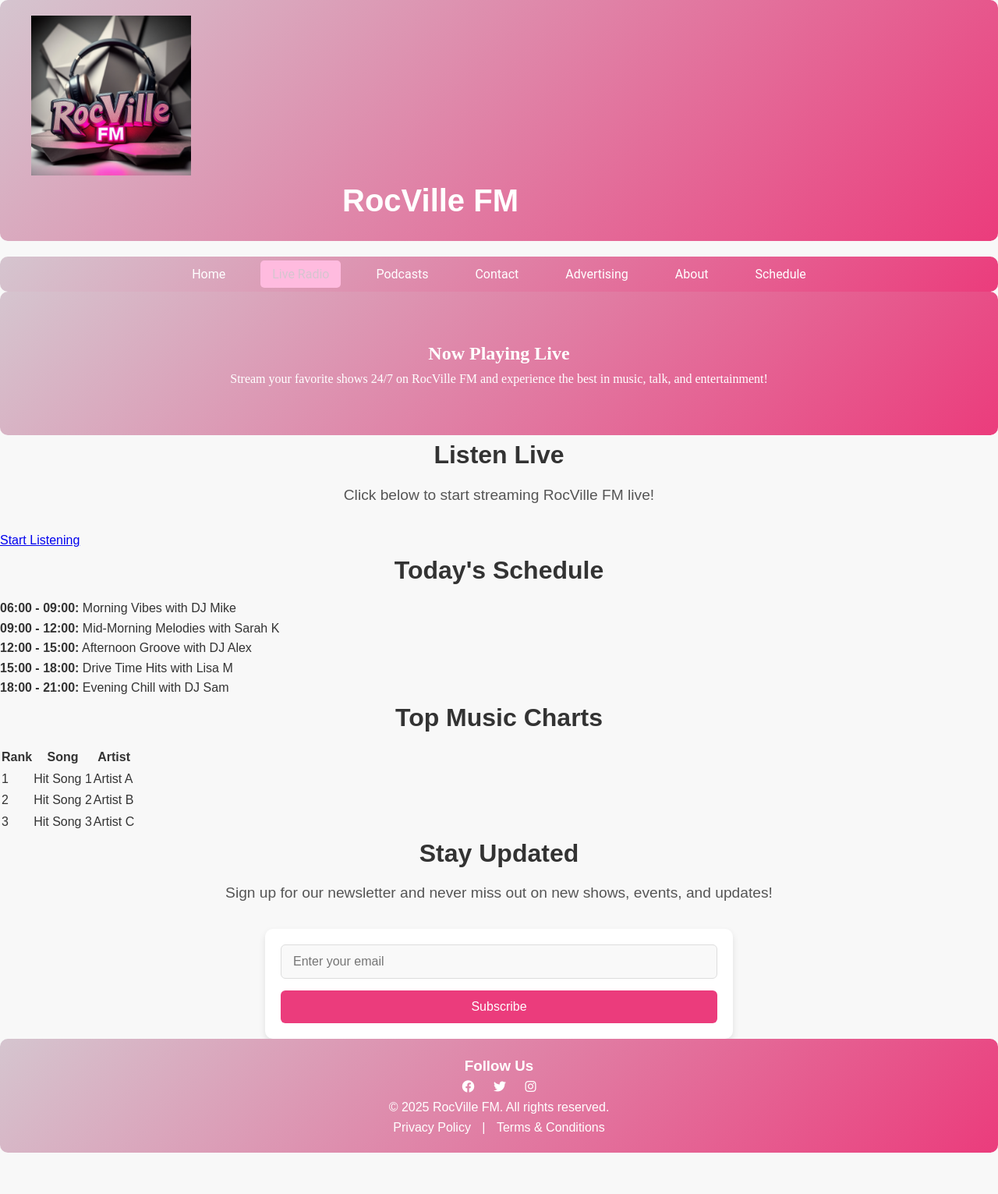
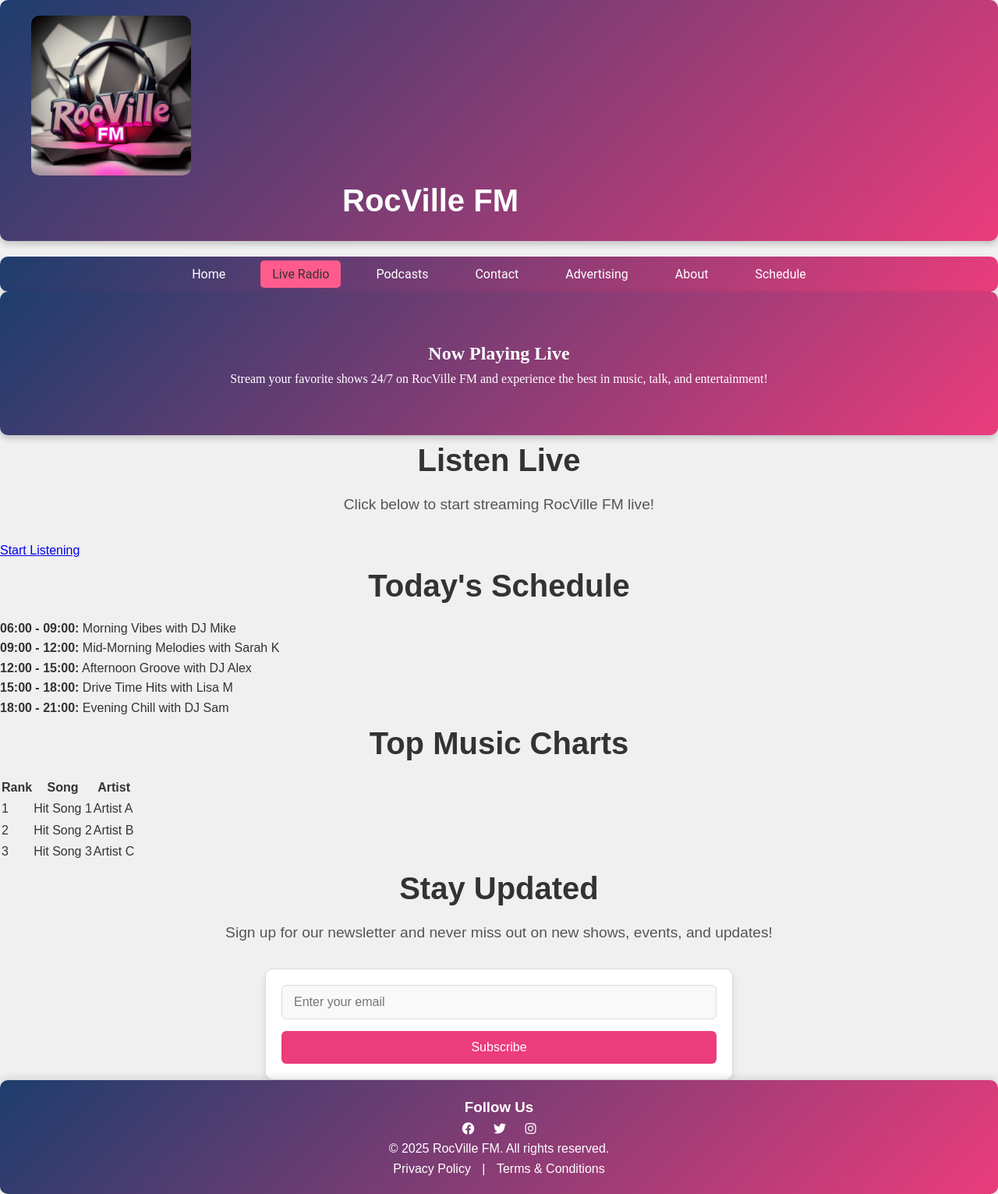
Before and after one commit to Giantmagwara2/RocVille-FM, a PHP site: page / in a window 1280 px wide. Shown: the whole page at 78% size. Before the commit the page ends 1478 px from the top, so only its background shows below. Run offline with PHP 8.4, Linux system fonts and the light colour scheme.

Commit message:
styles.css

```diff
--- a/styles.css
+++ b/styles.css
@@ -8,8 +8,9 @@
 body {
     font-family: 'Poppins', sans-serif;
     line-height: 1.6;
-    background-color: #f8f8f8;
+    background-color: #f0f0f0; /* Lighter grey for a more neutral background */
     color: #333;
+    font-size: 16px; /* Base font size for better responsiveness */
 }
 
 /* Header */
@@ -18,17 +19,18 @@ header {
     align-items: center;
     justify-content: space-between;
     padding: 20px 40px;
-    background: linear-gradient(135deg, #D5C5CF, #EB3C7C);
+    background: linear-gradient(135deg, #1d3d6d, #EB3C7C); /* Adjusted gradient with deeper blue */
     border-radius: 10px;
     margin-bottom: 20px;
     text-align: center;
+    box-shadow: 0 4px 8px rgba(0, 0, 0, 0.2); /* Added shadow for depth */
 }
 
 header .logo-link {
     display: flex;
     justify-content: center;
     align-items: center;
-    width: 20%; /* Adjusted for better alignment */
+    width: 20%;
 }
 
 header .logo-link img {
@@ -43,6 +45,7 @@ header h1 {
     color: white;
     font-family: 'Montserrat', sans-serif;
     flex-grow: 1;
+    font-weight: 600;
 }
 
 /* Navigation */
@@ -50,10 +53,11 @@ nav ul {
     display: flex;
     list-style-type: none;
     justify-content: center;
-    background: linear-gradient(135deg, #D5C5CF, #EB3C7C);
+    background: linear-gradient(135deg, #1d3d6d, #EB3C7C); /* Adjusted gradient with deeper blue */
     padding: 10px 0;
     border-radius: 10px;
     margin: 0;
+    box-shadow: 0 4px 8px rgba(0, 0, 0, 0.1); /* Soft shadow for depth */
 }
 
 nav ul li {
@@ -72,23 +76,24 @@ nav ul li a {
 
 nav ul li a:hover {
     background-color: #FFBBDF;
-    box-shadow: 0 6px 8px rgba(0, 0, 0, 0.2);
+    box-shadow: 0 6px 8px rgba(0, 0, 0, 0.3); /* Deeper shadow */
     transform: translateY(-2px);
 }
 
 nav ul li a.active {
-    background-color: #FFBBDF;
-    color: #D5C5CF;
+    background-color: #FF5C8D; /* Stronger contrast for active state */
+    color: #333; /* More contrasting text for active state */
 }
 
 /* Hero Section */
 .hero-section {
-    background: linear-gradient(135deg, #D5C5CF, #EB3C7C);
+    background: linear-gradient(135deg, #1d3d6d, #EB3C7C); /* Adjusted gradient with deeper blue */
     color: white;
     padding: 60px 20px;
     text-align: center;
     border-radius: 10px;
     font-family: 'Lora', serif;
+    box-shadow: 0 4px 8px rgba(0, 0, 0, 0.2); /* Added shadow for depth */
 }
 
 .hero-section h1 {
@@ -98,9 +103,9 @@ nav ul li a.active {
 
 /* Section Titles and Descriptions */
 .section-title {
-    font-size: 2em;
+    font-size: 2.5em;
     font-weight: bold;
-    color: #333;
+    color: #333; /* Darker title color */
     margin-bottom: 10px;
     text-align: center;
     font-family: 'Montserrat', sans-serif;
@@ -123,6 +128,7 @@ form {
     box-shadow: 0 4px 8px rgba(0, 0, 0, 0.1);
     max-width: 600px;
     margin: 0 auto;
+    border: 1px solid #ddd; /* Subtle border */
 }
 
 form label {
@@ -150,6 +156,7 @@ form button {
     padding: 12px 20px;
     border-radius: 6px;
     font-size: 1em;
+    transition: background-color 0.3s ease;
 }
 
 form button:hover {
@@ -158,11 +165,12 @@ form button:hover {
 
 /* Footer */
 footer {
-    background: linear-gradient(135deg, #D5C5CF, #EB3C7C);
+    background: linear-gradient(135deg, #1d3d6d, #EB3C7C); /* Adjusted gradient with deeper blue */
     color: white;
     text-align: center;
     padding: 20px 0;
     border-radius: 10px;
+    box-shadow: 0 -4px 8px rgba(0, 0, 0, 0.1); /* Subtle shadow */
 }
 
 footer a {
@@ -177,5 +185,135 @@ footer a:hover {
     transition: color 0.3s ease;
 }
 
-/* Add Google Fonts */
-@import url('https://fonts.googleapis.com/css2?family=Lora:wght@400;700&family=Montserrat:wght@400;600&family=Poppins:wght@300;400;500&family=Roboto:wght@400;500&display=swap');
+/* New Feature Section */
+.new-feature {
+    background: linear-gradient(135deg, #1d3d6d, #EB3C7C); /* Adjusted gradient with deeper blue */
+    color: white;
+    padding: 60px 20px;
+    text-align: center;
+    border-radius: 10px;
+    font-family: 'Lora', serif;
+}
+
+.new-feature h3 {
+    font-size: 2.5em;
+    font-weight: bold;
+}
+
+.feature-items {
+    display: flex;
+    justify-content: space-around;
+    margin-top: 30px;
+}
+
+.feature-items article {
+    width: 45%;
+    background-color: #fff;
+    padding: 20px;
+    border-radius: 10px;
+    box-shadow: 0 4px 8px rgba(0, 0, 0, 0.1);
+    border: 1px solid #ddd; /* Added border for structure */
+}
+
+.feature-items article img {
+    width: 100%;
+    height: auto;
+    border-radius: 10px;
+}
+
+.feature-items article h4 {
+    font-size: 1.5em;
+    margin-top: 15px;
+}
+
+.feature-items article p {
+    font-size: 1.2em;
+    margin-top: 10px;
+}
+
+.feature-items article .button {
+    display: inline-block;
+    margin-top: 15px;
+    padding: 10px 20px;
+    background-color: #EB3C7C;
+    color: white;
+    text-decoration: none;
+    border-radius: 5px;
+    transition: background-color 0.3s ease;
+}
+
+.feature-items article .button:hover {
+    background-color: #FFBBDF;
+}
+
+/* Header Logo */
+header .logo-link {
+    display: flex;
+    justify-content: center;
+    align-items: center;
+    width: 20%;
+    overflow: hidden; /* Ensures no part of the logo exceeds the container */
+    border-radius: 10px; /* Softens the edges */
+}
+
+header .logo-link img {
+    max-width: 100%;
+    height: auto;
+    object-fit: contain;
+    border-radius: 10px; /* Rounds the corners for a smooth blend */
+    box-shadow: 0 4px 10px rgba(0, 0, 0, 0.1); /* Soft shadow for a seamless transition into the background */
+}
+
+/* New section styles */
+.featured-show, .recent-blog, .fan-submissions, .event-countdown {
+    background-color: #fff;
+    padding: 20px;
+    margin-bottom: 30px;
+    border-radius: 10px;
+    box-shadow: 0 4px 8px rgba(0, 0, 0, 0.1);
+}
+
+.featured-show .section-title, .recent-blog .section-title, .fan-submissions .section-title, .event-countdown .section-title {
+    font-size: 2em;
+    color: #EB3C7C;
+    margin-bottom: 10px;
+}
+
+.featured-show .show-content, .recent-blog .blog-posts {
+    display: flex;
+    gap: 20px;
+}
+
+.featured-show .show-content img {
+    max-width: 200px;
+    border-radius: 10px;
+}
+
+.recent-blog .blog-posts article {
+    width: 45%;
+}
+
+.recent-blog .blog-posts a, .fan-submissions button, .event-countdown a {
+    background-color: #EB3C7C;
+    color: white;
+    padding: 10px 20px;
+    border-radius: 6px;
+    text-decoration: none;
+    font-weight: bold;
+    display: inline-block;
+    margin-top: 10px;
+}
+
+.recent-blog .blog-posts a:hover, .fan-submissions button:hover, .event-countdown a:hover {
+    background-color: #FFBBDF;
+}
+
+.event-countdown {
+    text-align: center;
+}
+
+#countdown-timer {
+    font-size: 2em;
+    font-weight: bold;
+    color: #EB3C7C;
+}
```
